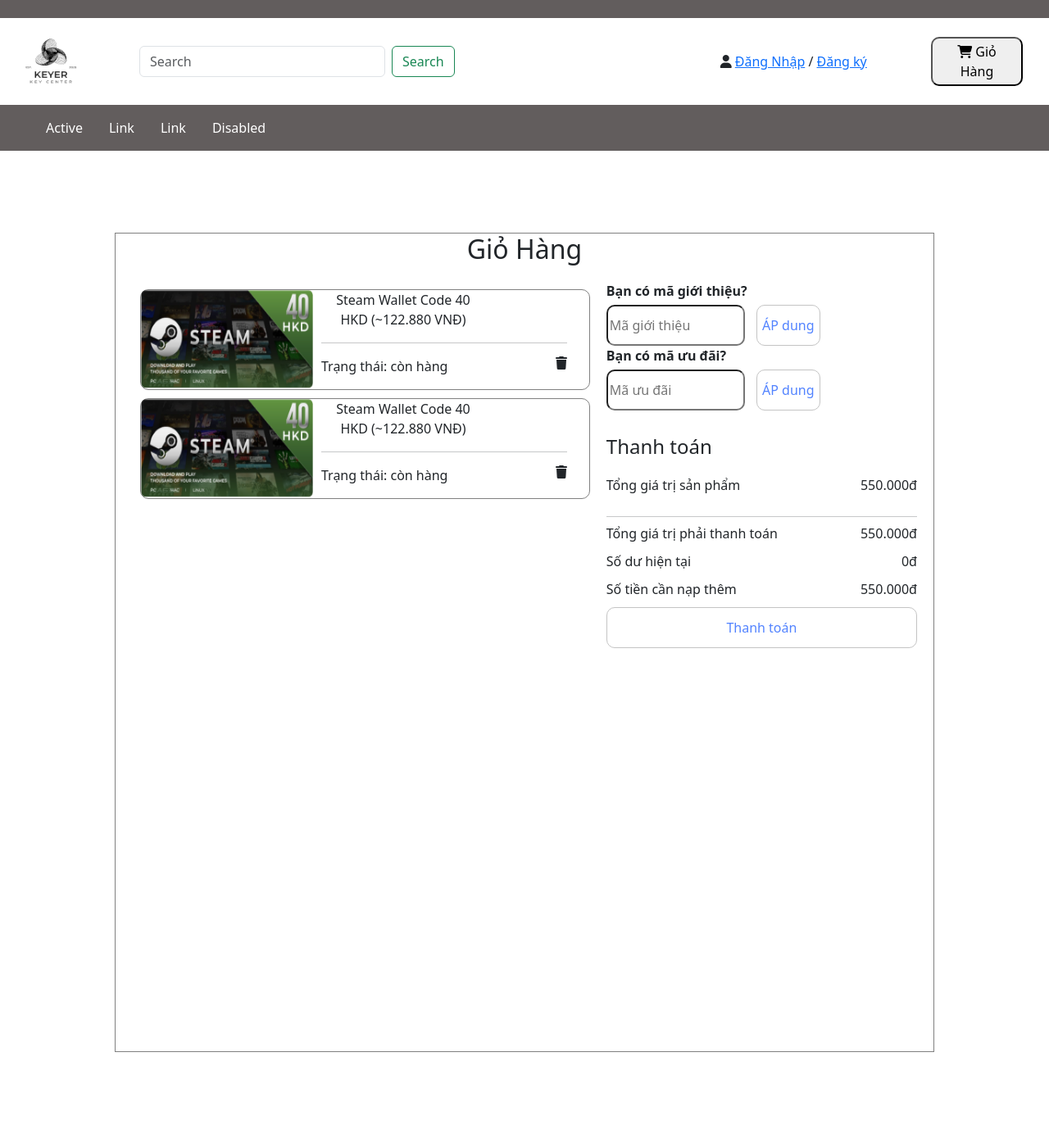
After one commit to vutran22004023/webshopkey, a PHP site: page /cart.html in a window 1280 px wide. The commit adds this page. Shown: the whole page at 82% size. Run offline with PHP 8.4, Linux system fonts and the light colour scheme.

Commit message:
update cart 1

```diff
--- /dev/null
+++ b/cart.css
@@ -0,0 +1,93 @@
+
+.content {
+    margin: 0;
+    display: flex;
+    justify-content: center;
+    align-items: center;
+}
+
+.contents {
+    width: 300px;
+    margin-left: 10px;
+}
+
+.content-item {
+    width: 1000px;
+    height: 1000px;
+    background-color: #fff;
+    text-align: center;
+    margin: 100px 100px;
+    border: 1px solid gray;
+}
+
+.item {
+    margin: 20px;
+    display: flex;
+    background-color: #fff;
+}
+
+.item-left {
+    width: 60%;
+    margin-right: 10px;
+    background-color: #fff;
+}
+
+.item-right {
+    width: 40%;
+    height: auto;
+}
+
+.item-left-content {
+    margin: 10px;
+    display: flex;
+    border: 1px solid gray;
+    border-radius: 10px;
+}
+.condition  {
+    display: flex;
+    justify-content: space-between;
+}
+
+.item-right {
+    text-align: left;
+}
+
+
+.item-right label {
+    font-style: normal;
+    font-weight: 600;
+    line-height: normal;
+}
+.item-right input {
+    height: 50px;
+    border-radius: 10px;
+    margin-top: 5px;
+    margin-right: 10px;
+    width: 169px;
+}
+
+.item-right button {
+    height: 50px;
+    border-radius: 10px;
+    color: #5283FF;
+    border: 1px solid #C4C4C4;
+    background: #FFF;
+}
+
+.item-right button:hover {
+    background-color: #5283FF;
+    color: #FFF;
+}
+
+.pay h4 {
+    margin-top: 30px;
+    margin-bottom: 20px;
+}
+.pay .price {
+    display: flex;
+    justify-content: space-between;
+}
+
+.pay .price div {
+    margin-bottom: 10px;
+}
--- /dev/null
+++ b/cart.html
@@ -0,0 +1,130 @@
+<!DOCTYPE html>
+<html lang="en">
+<head>
+    <meta charset="UTF-8">
+    <meta name="viewport" content="width=device-width, initial-scale=1.0">
+    <title>Document</title>
+    <link rel="stylesheet" href="style.css">
+    <link href="https://cdn.jsdelivr.net/npm/bootstrap@5.3.1/dist/css/bootstrap.min.css" rel="stylesheet" integrity="sha384-4bw+/aepP/YC94hEpVNVgiZdgIC5+VKNBQNGCHeKRQN+PtmoHDEXuppvnDJzQIu9" crossorigin="anonymous">
+    <script src="https://cdn.jsdelivr.net/npm/bootstrap@5.3.1/dist/js/bootstrap.bundle.min.js" integrity="sha384-HwwvtgBNo3bZJJLYd8oVXjrBZt8cqVSpeBNS5n7C8IVInixGAoxmnlMuBnhbgrkm" crossorigin="anonymous"></script>
+    <link rel="stylesheet" href="https://cdnjs.cloudflare.com/ajax/libs/font-awesome/6.4.2/css/all.min.css">
+    <link rel="stylesheet" href="cart.css">
+</head>
+<body>
+        <header>
+            <div class="header-top"></div>
+            <nav class="navbar navbar-expand-lg">
+                <div class="container-fluid" style="height: 90px;">
+                    <a class="navbar-brand" href="#">
+                        <img src="./public/images/black-green-futuristic-game-logo-1.png" width="100" height="90" alt="">
+                    </a>
+                    <div class="container-fluid d-flex">
+                        <form class="d-flex" role="search">
+                            <input class="form-control me-2" type="search" style="margin-left: 30px;width: 300px;" placeholder="Search" aria-label="Search">
+                            <button class="btn btn-outline-success" type="submit">Search</button>
+                        </form>
+
+                    </div>
+                    <div class="login container-fluid " style="margin-left: 300px;">
+                        <i class="fa-solid fa-user"></i>
+                        <a href="">Đăng Nhập</a>
+                        <span>/</span>
+                        <a href="">Đăng ký</a>
+                    </div>
+
+                    <button class="cart container-fluid " style="border-radius: 10px; width: 450px; height: 60px; margin-right: 20px;">
+                        <i class="fa-solid fa-cart-shopping"></i>
+                        <span>Giỏ Hàng</span>
+                    </button>
+                </div>
+            </nav>
+            <nav class="nav navbar  navbar-light" style="background-color: #625D5D; padding: 0;">
+                <ul class="nav" style="margin-left: 40px;">
+                    <li class="nav-item">
+                      <a class="nav-link active" aria-current="page" href="#">Active</a>
+                    </li>
+                    <li class="nav-item">
+                      <a class="nav-link" href="#">Link</a>
+                    </li>
+                    <li class="nav-item">
+                      <a class="nav-link" href="#">Link</a>
+                    </li>
+                    <li class="nav-item">
+                      <a class="nav-link " href="#" >Disabled</a>
+                    </li>
+                  </ul>
+              </nav>
+        </header>
+
+        <div class="content">
+            <div class="content-item">
+                <h2>Giỏ Hàng</h2>
+                <div class="item">
+                    <div class="item-left">
+                        <div class="item-left-content">
+                            <img src="/public/images/rectangle-27.png" width="210" height="120"  alt="">
+                            <div class="contents">
+                                <div class="content-text">
+                                    <p style="width: 200px;">Steam Wallet Code 40 HKD (~122.880 VNĐ)</p>
+                                </div>
+                                <hr class="mb-3" style="background-color: #625D5D;">
+                                <div class="condition">
+                                    <p>Trạng thái: còn hàng</p>
+                                    <i class="fa-solid fa-trash"></i>
+                                </div>
+                            </div>
+                        </div>
+
+                        <div class="item-left-content">
+                            <img src="/public/images/rectangle-27.png" width="210" height="120"  alt="">
+                            <div class="contents">
+                                <div class="content-text">
+                                    <p style="width: 200px;">Steam Wallet Code 40 HKD (~122.880 VNĐ)</p>
+                                </div>
+                                <hr class="mb-3" style="background-color: #625D5D;">
+                                <div class="condition">
+                                    <p>Trạng thái: còn hàng</p>
+                                    <i class="fa-solid fa-trash"></i>
+                                </div>
+                            </div>
+                        </div>
+                    </div>
+                    <div class="item-right">
+                        <form action="">
+                            <label for="">Bạn có mã giới thiệu?</label> <br>
+                            <input type="text" placeholder="Mã giới thiệu">
+                            <button type="submit">ÁP dung</button>
+                            <label for="">Bạn có mã ưu đãi?</label> <br>
+                            <input type="text" placeholder="Mã ưu đãi">
+                            <button type="submit">ÁP dung</button>
+                        </form>
+
+                        <div class="pay">
+                            <h4>Thanh toán</h4>
+                            <div class="price">
+                                <div>Tổng giá trị sản phẩm</div>
+                                <div>550.000đ</div>
+                            </div>
+                            <hr class="mb-2">
+                            <div class="price">
+                                <div>Tổng giá trị phải thanh toán</div>
+                                <div>550.000đ</div>
+                            </div>
+                            <div class="price">
+                                <div>Số dư hiện tại</div>
+                                <div>0đ</div>
+                            </div>
+                            <div class="price">
+                                <div>Số tiền cần nạp thêm</div>
+                                <div>550.000đ</div>
+                            </div>
+                            <div class="input-group mb-3">
+                                <button class="btn btn-lg btn-primary w-100 fs-6">Thanh toán</button>
+                            </div>
+                        </div>
+                    </div>
+                </div>
+            </div>
+        </div>
+</body>
+</html>
--- a/style.css
+++ b/style.css
@@ -1,4 +1,4 @@
-* {
+body {
     padding: 0;
     margin: 0;
     box-sizing: border-box;
```
Also changed, not shown: public/images/rectangle-27.png (added).
